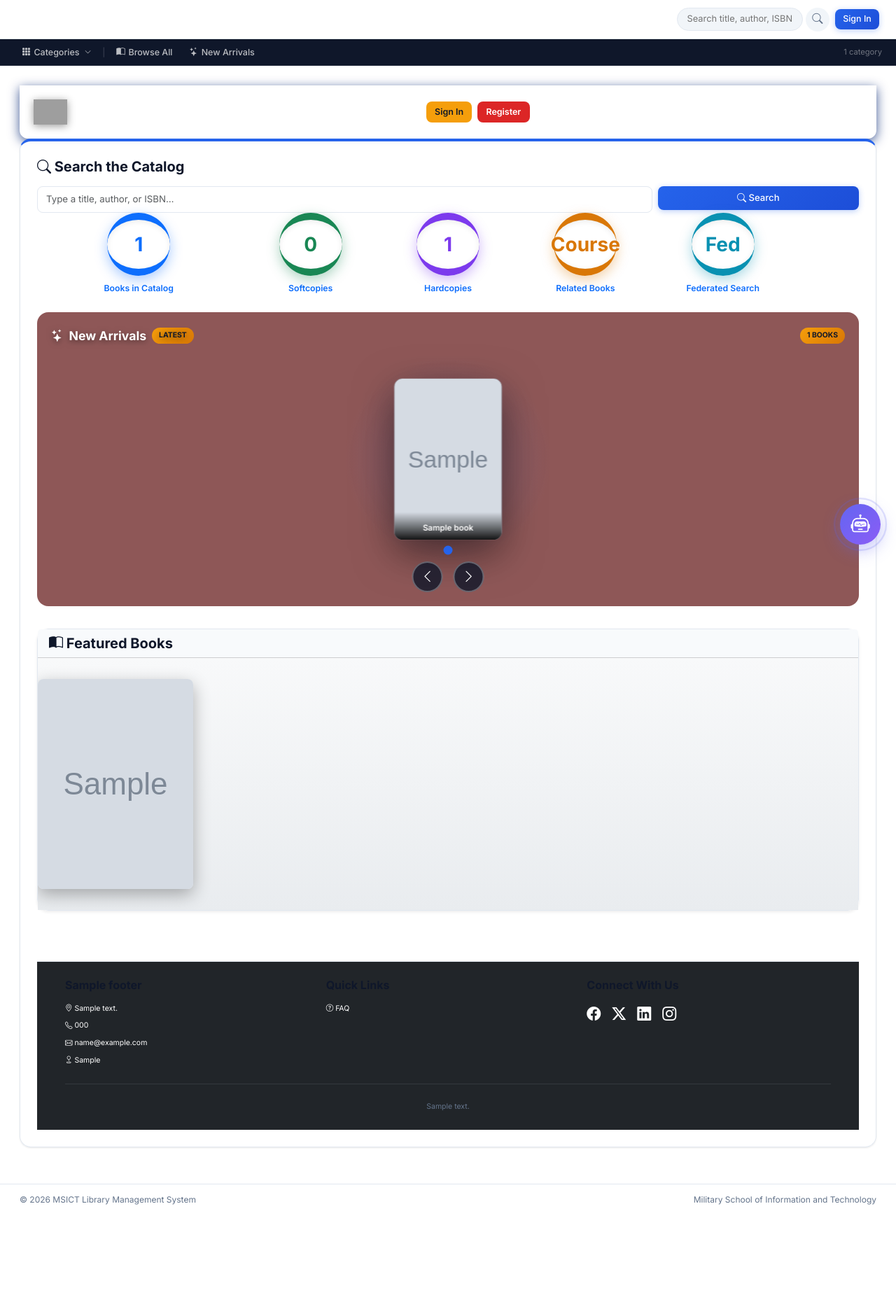
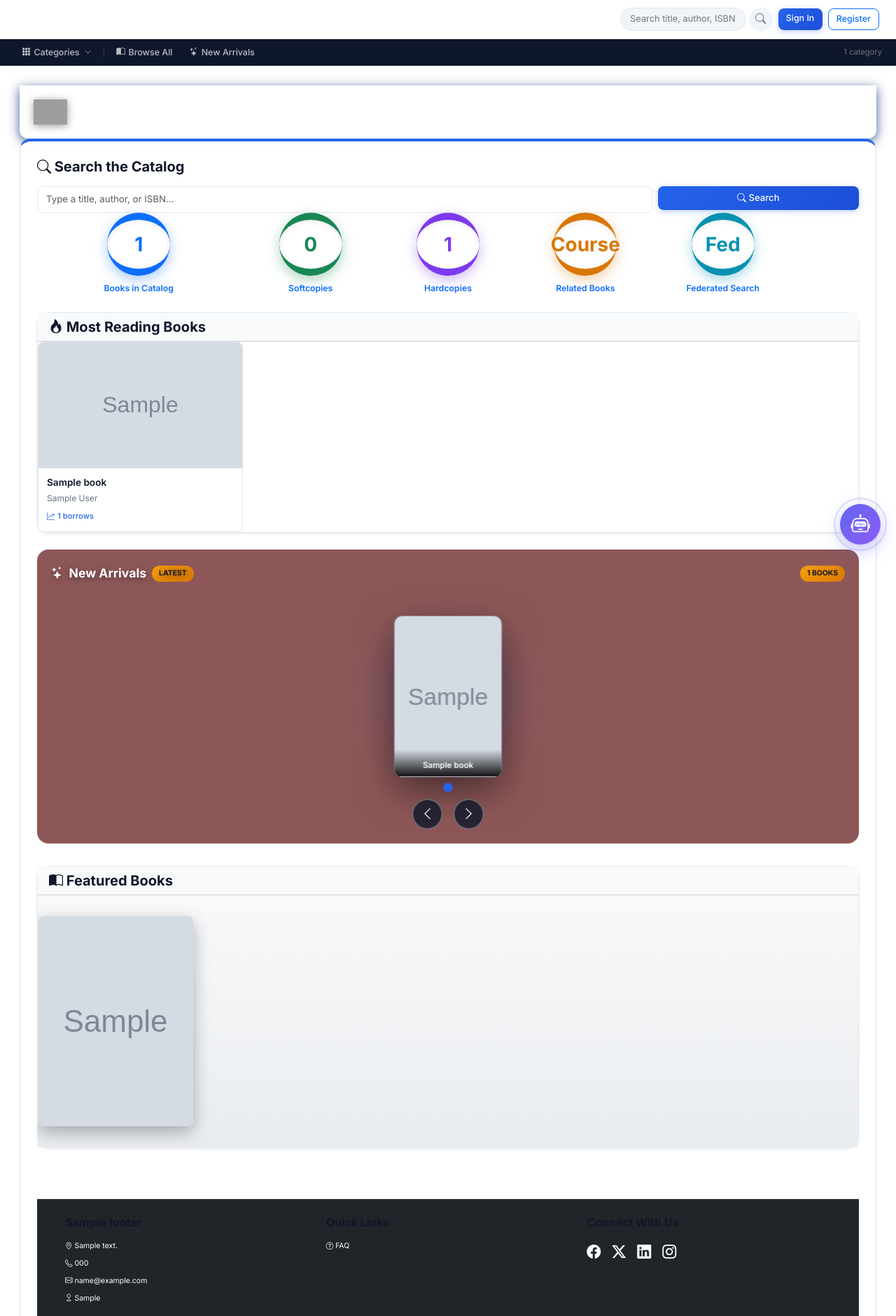
Before and after one commit to Jk70711/msict-olms, a Django app: page / in a window 1280 px wide. Shown: the top 1880 px of the page at 70% size. Before the commit the page ends 1721 px from the top, so only its background shows below. Run offline with Django 4.2, Linux system fonts and the light colour scheme; tables that the repository leaves empty hold one stand-in row (values such as "Sample post"); grey boxes marked "Sample" are stand-in pictures; grey boxes are pictures that could not be loaded.

Commit message:
changes made today

```diff
--- a/public/views.py
+++ b/public/views.py
@@ -10,6 +10,7 @@ from django.utils import timezone
 from django.http import JsonResponse
 
 from catalog.models import Book, BookCopy, ExternalLibrary, News, Category, Course, MediaSlide, Footer
+from circulation.models import BorrowingTransaction
 
 
 # API ya utambuzi wa haraka wa vitabu (inaitwa kwa AJAX wakati unaandika kwenye kisanduku cha tafuta)
@@ -124,6 +125,24 @@ def home_view(request):
     # Vitabu 10 vya hivi karibuni — vinaonekana kwenye carousel ya 3D
     latest_books = Book.objects.select_related('category').prefetch_related('copies').order_by('-created_at')[:10]
 
+    # Vitabu vinavyosomwa sana — kulingana na idadi ya mikopo
+    # Simple approach: count in Python to avoid Oracle NCLOB issues
+    from collections import Counter
+    book_ids = list(BorrowingTransaction.objects.values_list('copy__book_id', flat=True))
+    borrow_counts = Counter(book_ids)
+
+    # Get top 8 most borrowed books
+    top_book_ids = [book_id for book_id, _ in borrow_counts.most_common(8)]
+
+    most_borrowed_books = []
+    for book_id in top_book_ids:
+        try:
+            book = Book.objects.get(pk=book_id)
+            book.borrow_count = borrow_counts[book_id]
+            most_borrowed_books.append(book)
+        except Book.DoesNotExist:
+            continue
+
     # Jumla ya vitabu vyote kwenye maktaba (inaonyeshwa kwenye takwimu)
     total_books_count = Book.objects.count()
 
@@ -135,6 +154,7 @@ def home_view(request):
         'carousel_slides': carousel_slides,
         'carousel_books': carousel_books,
         'latest_books': latest_books,
+        'most_borrowed_books': most_borrowed_books,
         'total_books_count': total_books_count,
         'softcopy_count': softcopy_count,
         'hardcopy_count': hardcopy_count,
--- a/templates/base.html
+++ b/templates/base.html
@@ -1143,7 +1143,10 @@
         </ul>
       </div>
       {% else %}
-      <a href="{% url 'login' %}" class="btn btn-msict btn-sm">Sign In</a>
+      <div class="d-flex gap-2">
+        <a href="{% url 'login' %}" class="btn btn-msict btn-sm">Sign In</a>
+        <a href="{% url 'public_register' %}" class="btn btn-outline-primary btn-sm">Register</a>
+      </div>
       {% endif %}
     </div>
   </header>
--- a/templates/chatbot/_widget.html
+++ b/templates/chatbot/_widget.html
@@ -202,7 +202,7 @@
   <div class="ai-header">
     <div class="ai-avatar"><i class="bi bi-robot"></i></div>
     <div>
-      <div class="ai-title">Library Assistant</div>
+      <div class="ai-title">MSICT Library Assistant</div>
       <div class="ai-sub">English &amp; Kiswahili • powered by Gemini</div>
     </div>
     <div class="ai-actions">
--- a/templates/public/home.html
+++ b/templates/public/home.html
@@ -533,6 +533,58 @@
   .carousel-3d-container:hover .carousel-paused-indicator {
     opacity: 1;
   }
+
+  /* ── Most Reading Books Card Styles ──────── */
+  .book-card-simple {
+    border: 1px solid var(--border, #e2e8f0);
+    border-radius: 8px;
+    overflow: hidden;
+    transition: all 0.2s ease;
+    background: var(--card-bg, #ffffff);
+  }
+  .book-card-simple:hover {
+    transform: translateY(-4px);
+    box-shadow: 0 8px 20px rgba(0,0,0,0.12);
+    border-color: var(--accent, #2563eb);
+  }
+  .book-cover-simple {
+    width: 100%;
+    height: 180px;
+    object-fit: cover;
+  }
+  .book-cover-placeholder {
+    width: 100%;
+    height: 180px;
+    display: flex;
+    align-items: center;
+    justify-content: center;
+    background: var(--body-bg, #f1f5f9);
+    color: var(--text-muted, #64748b);
+    font-size: 3rem;
+  }
+  .book-info-simple {
+    padding: 0.75rem;
+  }
+  .book-title-simple {
+    font-weight: 600;
+    font-size: 0.85rem;
+    color: var(--text-primary, #0f172a);
+    margin-bottom: 0.25rem;
+    line-height: 1.3;
+  }
+  .book-author-simple {
+    font-size: 0.75rem;
+    color: var(--text-muted, #64748b);
+    margin-bottom: 0.5rem;
+  }
+  .book-borrow-count {
+    font-size: 0.7rem;
+    color: var(--accent, #2563eb);
+    font-weight: 500;
+    display: flex;
+    align-items: center;
+    gap: 0.25rem;
+  }
 </style>
 {% endblock %}
 
@@ -559,13 +611,6 @@
       <p class="wb-sub">Military School of Information and Technology &mdash; Your Gateway to Knowledge</p>
 
     </div>
-
-    {% if not user.is_authenticated %}
-    <div class="d-flex gap-2 ms-auto">
-      <a href="{% url 'login' %}" class="btn btn-sm" style="background:#f59e0b;color:#0f172a;font-weight:600;border-radius:8px;white-space:nowrap;">Sign In</a>
-      <a href="{% url 'public_register' %}" class="btn btn-sm" style="background:#dc2626;color:#fff;font-weight:600;border-radius:8px;white-space:nowrap;">Register</a>
-    </div>
-    {% endif %}
 
   </div>
 
@@ -713,6 +758,41 @@
   </div>
 </div>
 
+<!-- Most Reading Books -->
+{% if most_borrowed_books %}
+<div class="card mb-4 shadow-sm">
+  <div class="card-header bg-light">
+    <h5 class="fw-bold mb-0"><i class="bi bi-fire"></i> Most Reading Books</h5>
+  </div>
+  <div class="card-body p-0">
+    <div class="row g-0">
+      {% for book in most_borrowed_books %}
+      <div class="col-6 col-md-3">
+        <a href="{% url 'book_detail_public' book.pk %}" class="text-decoration-none">
+          <div class="book-card-simple">
+            {% if book.cover_image %}
+              <img src="{{ book.cover_image.url }}" alt="{{ book.title }}" class="book-cover-simple">
+            {% else %}
+              <div class="book-cover-placeholder">
+                <i class="bi bi-book"></i>
+              </div>
+            {% endif %}
+            <div class="book-info-simple">
+              <div class="book-title-simple">{{ book.title|truncatechars:30 }}</div>
+              <div class="book-author-simple">{{ book.author|truncatechars:25 }}</div>
+              <div class="book-borrow-count">
+                <i class="bi bi-graph-up-arrow"></i> {{ book.borrow_count }} borrows
+              </div>
+            </div>
+          </div>
+        </a>
+      </div>
+      {% endfor %}
+    </div>
+  </div>
+</div>
+{% endif %}
+
 <!-- 3D Circular Carousel - New Arrivals -->
 {% if latest_books %}
 <div class="carousel-3d-container" id="carousel3d">
@@ -819,6 +899,8 @@
         {% endfor %}
       </div>
       <div class="swiper-pagination"></div>
+      <div class="swiper-button-next"></div>
+      <div class="swiper-button-prev"></div>
     </div>
   </div>
 </div>
@@ -1066,6 +1148,10 @@
       speed: 600,
       autoplay: { delay: 3000, disableOnInteraction: false },
       pagination: { el: "#bookSwiper .swiper-pagination", clickable: true },
+      navigation: {
+        nextEl: "#bookSwiper .swiper-button-next",
+        prevEl: "#bookSwiper .swiper-button-prev",
+      },
       breakpoints: {
         320:  { slidesPerView: 2, spaceBetween: 10 },
         640:  { slidesPerView: 3, spaceBetween: 12 },
```
Also changed, not shown: catalog/views.py (+18 -0 lines), templates/catalog/librarian_dashboard.html (+100 -49 lines).
